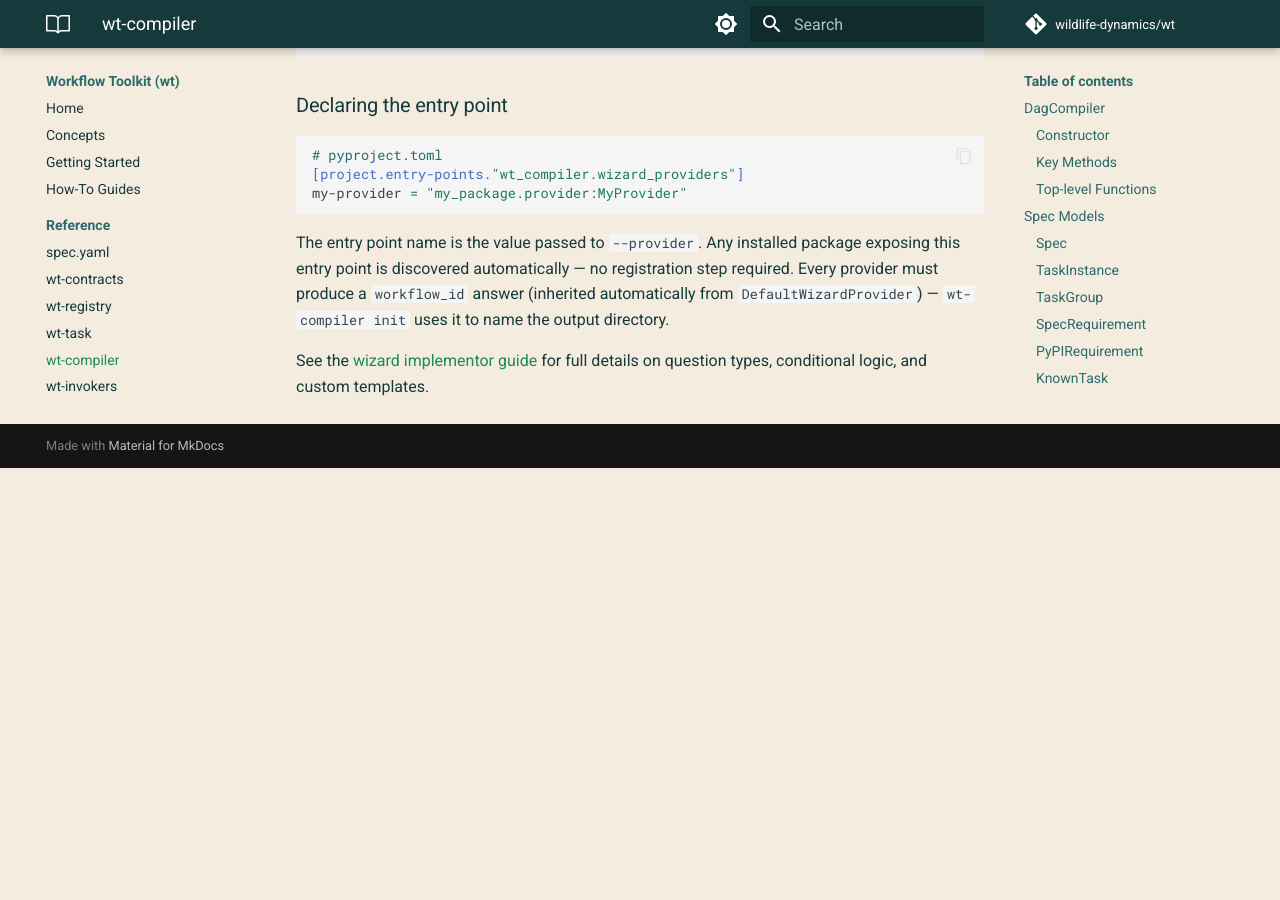
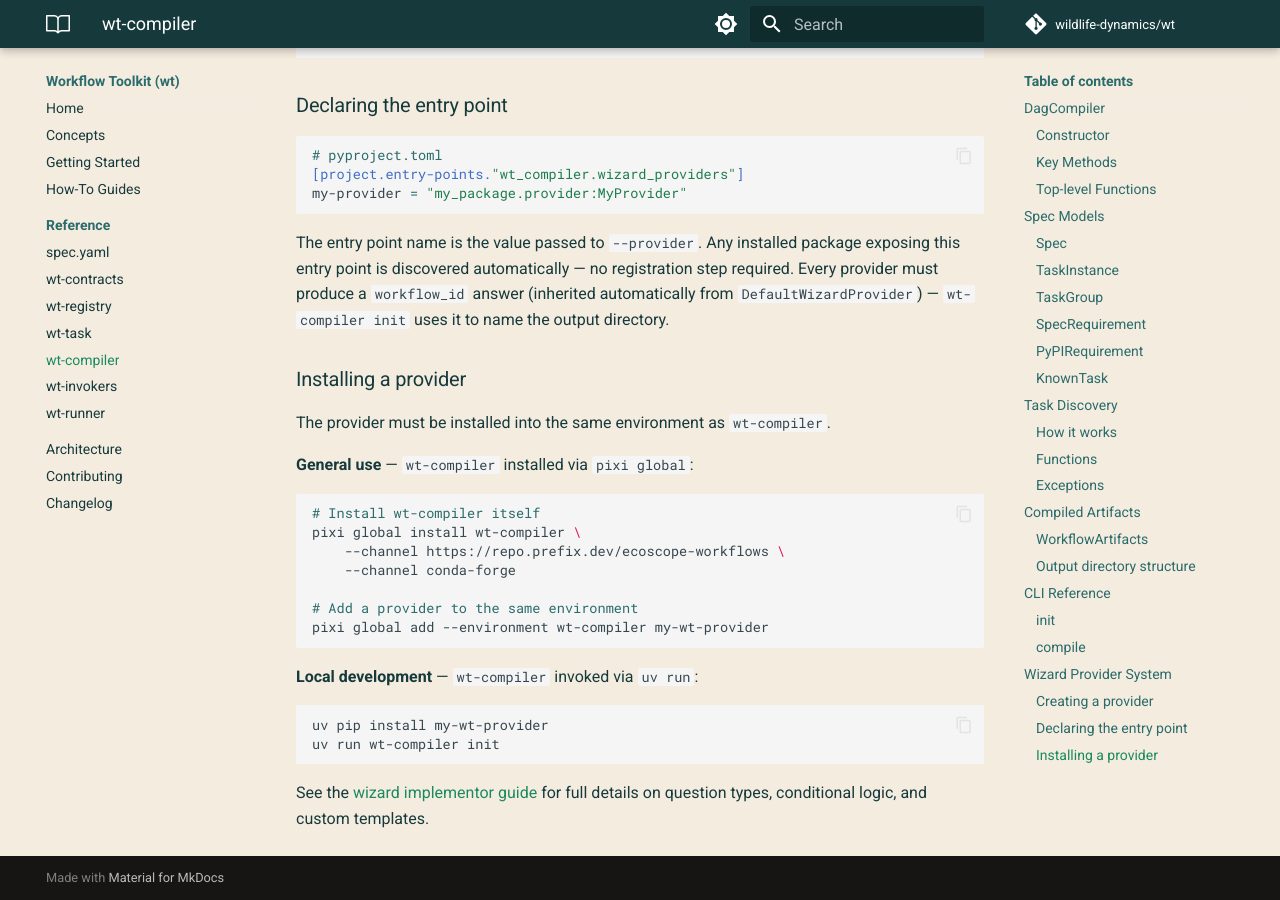
Before and after one commit to wildlife-dynamics/wt, an MkDocs documentation site: the page built from docs/content/reference/wt-compiler.md, in a window 1280 px wide and 900 px high, scrolled down 7857 px. Built offline with MkDocs 1.6.1 and Material for MkDocs 9.7.7, drawn with Linux system fonts in a browser that asks for light colours; a script that is not in the unit is left out; comment, search, counter and statistics services are not loaded; before the commit the page ends 8325 px from its top, so only the background shows below that.

Commit message:
add installation docs

````diff
--- a/docs/content/reference/wt-compiler.md
+++ b/docs/content/reference/wt-compiler.md
@@ -299,5 +299,28 @@
 answer (inherited automatically from `DefaultWizardProvider`) —
 `wt-compiler init` uses it to name the output directory.
 
+### Installing a provider
+
+The provider must be installed into the same environment as `wt-compiler`.
+
+**General use** — `wt-compiler` installed via `pixi global`:
+
+```bash
+# Install wt-compiler itself
+pixi global install wt-compiler \
+    --channel https://repo.prefix.dev/ecoscope-workflows \
+    --channel conda-forge
+
+# Add a provider to the same environment
+pixi global add --environment wt-compiler my-wt-provider
+```
+
+**Local development** — `wt-compiler` invoked via `uv run`:
+
+```bash
+uv pip install my-wt-provider
+uv run wt-compiler init
+```
+
 See the [wizard implementor guide](https://github.com/wildfire-analytics/wt/blob/main/wt-compiler/src/wt_compiler/wizard/README.md)
 for full details on question types, conditional logic, and custom templates.
````
Also changed, not shown: wt-compiler/README.md, wt-compiler/src/wt_compiler/wizard/README.md, 1 other file.
